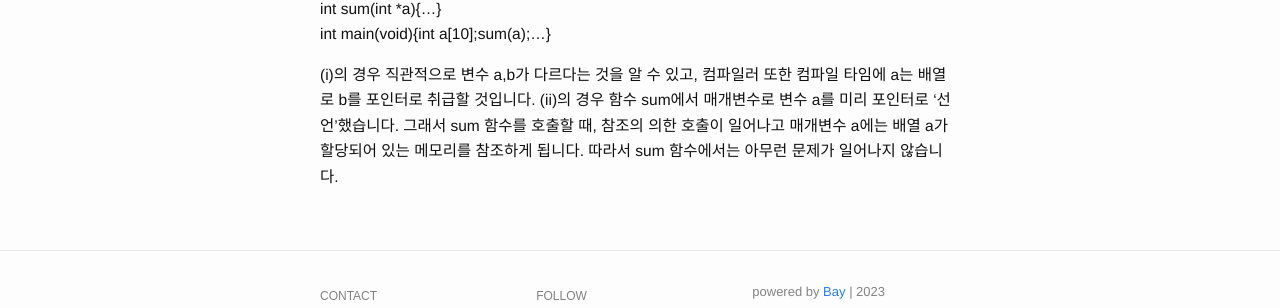
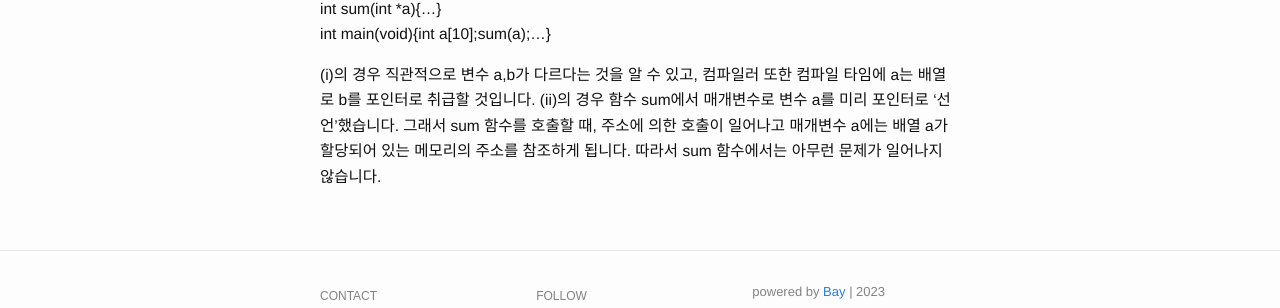
Before and after one commit to Jaeun-Choi98/jaeun-choi98.github.io, a Jekyll site: the page built from _posts/2023-09-03-programming_language_c.md, in a window 1280 px wide and 900 px high, scrolled down 1722 px. Shown: the part 512-820 px from the top of the window. Built offline with Jekyll 4.4.1, drawn with Linux system fonts in a browser that asks for light colours.

Commit message:
docs(_posts/programming_lang_c.md): Revise content

```diff
--- a/_posts/2023-09-03-programming_language_c.md
+++ b/_posts/2023-09-03-programming_language_c.md
@@ -56,4 +56,4 @@ int main(void){int a[10];int *b; b=a;}
 int sum(int *a){...} <br>
 int main(void){int a[10];sum(a);...} <br>
 
-(i)의 경우 직관적으로 변수 a,b가 다르다는 것을 알 수 있고, 컴파일러 또한 컴파일 타임에 a는 배열로 b를 포인터로 취급할 것입니다. (ii)의 경우 함수 sum에서 매개변수로 변수 a를 미리 포인터로 '선언'했습니다. 그래서 sum 함수를 호출할 때, 참조의 의한 호출이 일어나고 매개변수 a에는 배열 a가 할당되어 있는 메모리를 참조하게 됩니다. 따라서 sum 함수에서는 아무런 문제가 일어나지 않습니다.
+(i)의 경우 직관적으로 변수 a,b가 다르다는 것을 알 수 있고, 컴파일러 또한 컴파일 타임에 a는 배열로 b를 포인터로 취급할 것입니다. (ii)의 경우 함수 sum에서 매개변수로 변수 a를 미리 포인터로 '선언'했습니다. 그래서 sum 함수를 호출할 때, 주소에 의한 호출이 일어나고 매개변수 a에는 배열 a가 할당되어 있는 메모리의 주소를 참조하게 됩니다. 따라서 sum 함수에서는 아무런 문제가 일어나지 않습니다.
```
